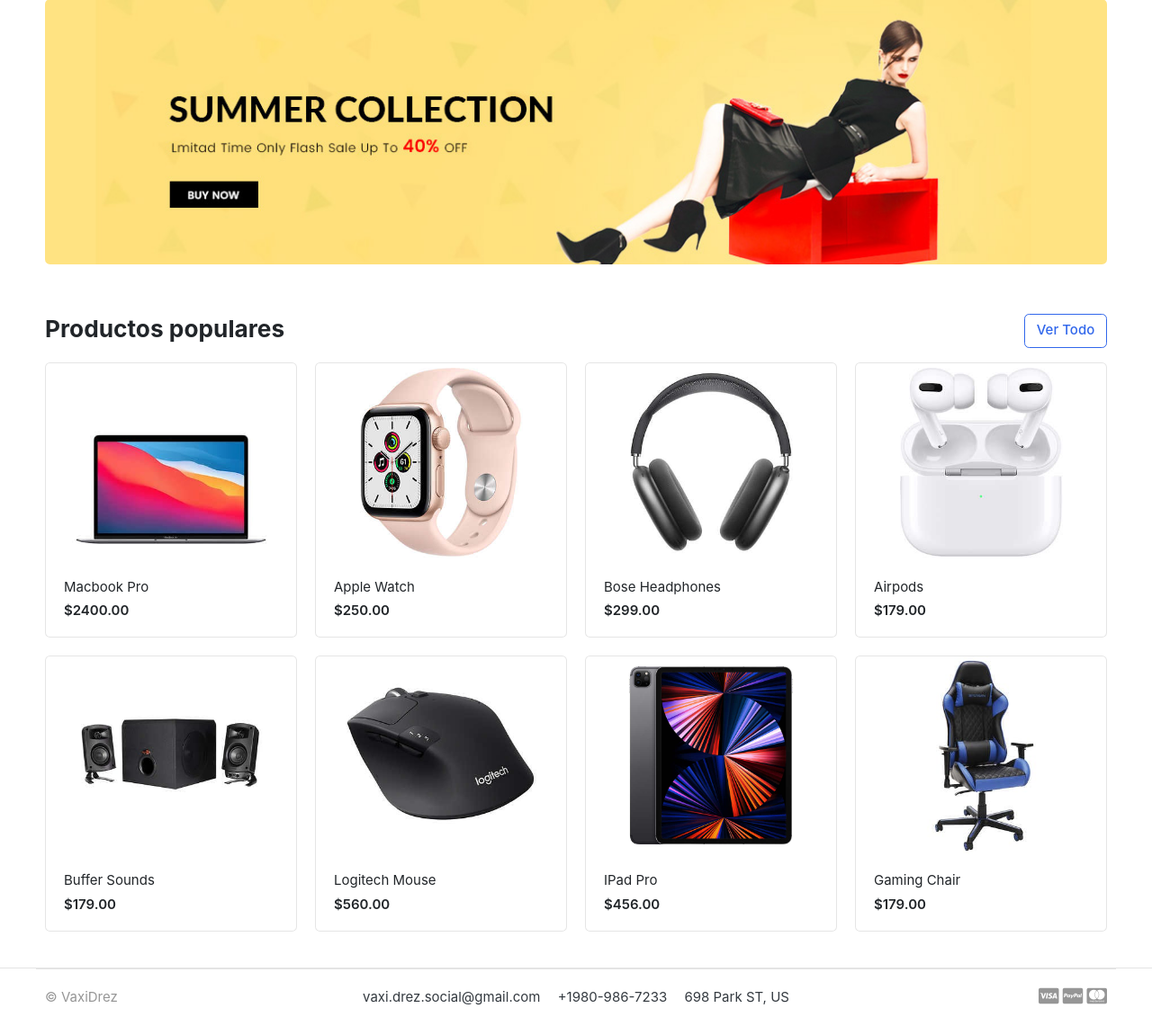
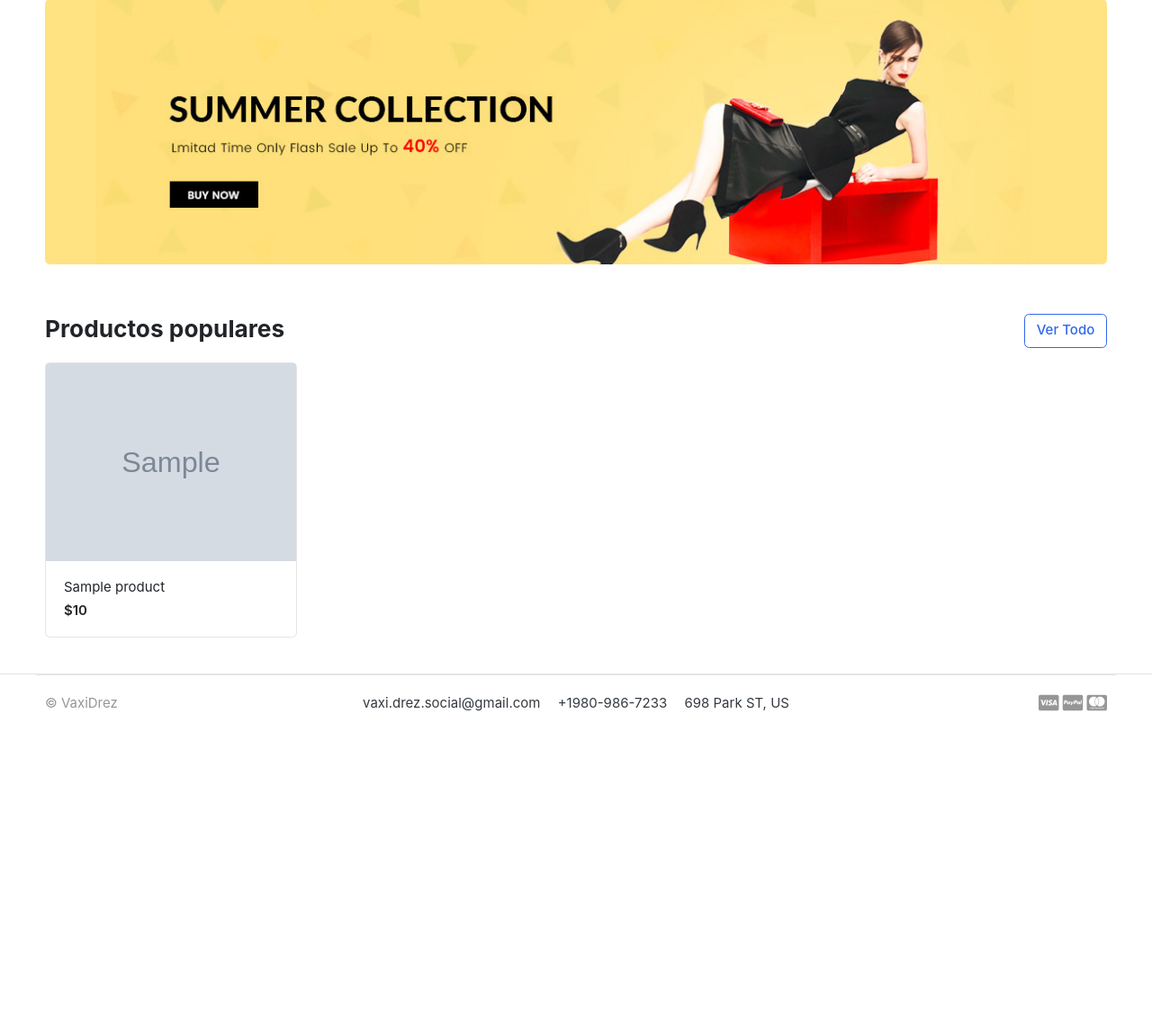
Before and after one commit to engelcituk/ecommerce-django, a Django app: page / in a window 1280 px wide. Shown: the part 139-1280 px from the top of the page at 90% size. After the commit the page ends 930 px from the top, so only its background shows below. Run offline with Django 3.2, Linux system fonts and the light colour scheme; tables that the repository leaves empty hold one stand-in row (values such as "Sample post"); grey boxes marked "Sample" are stand-in pictures; some web fonts are replaced.

Commit message:
Desplegar productos en pagina Home

```diff
--- a/ecommerce/views.py
+++ b/ecommerce/views.py
@@ -1,4 +1,11 @@
 from django.shortcuts import render
+from store.models import Product
 
 def home(request):
-    return render(request, 'home.html')
+    products = Product.objects.all().filter(is_available=True)
+
+    context = {
+        'products': products
+    }
+
+    return render(request, 'home.html', context)
--- a/store/models.py
+++ b/store/models.py
@@ -14,4 +14,4 @@ class Product( models.Model ):
     modified_date = models.DateTimeField(auto_now=True)
 
     def __str__(self):
-        return self.name
+        return self.product_name
--- a/templates/home.html
+++ b/templates/home.html
@@ -26,78 +26,19 @@
 
 
 <div class="row">
+	{% for product in products %}
 	<div class="col-md-3">
 		<div class="card card-product-grid">
-			<a href="./product-detail.html" class="img-wrap"> <img src="{% static 'images/items/1006.jpg' %}"> </a>
+			<a href="./product-detail.html" class="img-wrap"> <img src="{{product.images.url}}"> </a>
 			<figcaption class="info-wrap">
-				<a href="./product-detail.html" class="title">Macbook Pro</a>
-				<div class="price mt-1">$2400.00</div> <!-- price-wrap.// -->
+				<a href="./product-detail.html" class="title">{{product.product_name}}</a>
+				<div class="price mt-1">${{product.price}}</div> <!-- price-wrap.// -->
 			</figcaption>
 		</div>
 	</div> <!-- col.// -->
-	<div class="col-md-3">
-		<div class="card card-product-grid">
-			<a href="./product-detail.html" class="img-wrap"> <img src="{% static 'images/items/1001.jpg' %}"> </a>
-			<figcaption class="info-wrap">
-				<a href="./product-detail.html" class="title">Apple Watch</a>
-				<div class="price mt-1">$250.00</div> <!-- price-wrap.// -->
-			</figcaption>
-		</div>
-	</div> <!-- col.// -->
-	<div class="col-md-3">
-		<div class="card card-product-grid">
-			<a href="./product-detail.html" class="img-wrap"> <img src="{%static 'images/items/800.jpg'%}"> </a>
-			<figcaption class="info-wrap">
-				<a href="./product-detail.html" class="title">Bose Headphones</a>
-				<div class="price mt-1">$299.00</div> <!-- price-wrap.// -->
-			</figcaption>
-		</div>
-	</div> <!-- col.// -->
-	<div class="col-md-3">
-		<div class="card card-product-grid">
-			<a href="./product-detail.html" class="img-wrap"> <img src="{% static 'images/items/700.jpg'%}"> </a>
-			<figcaption class="info-wrap">
-				<a href="./product-detail.html" class="title">Airpods</a>
-				<div class="price mt-1">$179.00</div> <!-- price-wrap.// -->
-			</figcaption>
-		</div>
-	</div> <!-- col.// -->
-	<div class="col-md-3">
-		<div class="card card-product-grid">
-			<a href="./product-detail.html" class="img-wrap"> <img src="{% static 'images/items/400.jpg'%}"> </a>
-			<figcaption class="info-wrap">
-				<a href="./product-detail.html" class="title">Buffer Sounds</a>
-				<div class="price mt-1">$179.00</div> <!-- price-wrap.// -->
-			</figcaption>
-		</div>
-	</div> <!-- col.// -->
-	<div class="col-md-3">
-		<div class="card card-product-grid">
-			<a href="./product-detail.html" class="img-wrap"> <img src="{% static 'images/items/500.jpg'%}"> </a>
-			<figcaption class="info-wrap">
-				<a href="./product-detail.html" class="title">Logitech Mouse</a>
-				<div class="price mt-1">$560.00</div> <!-- price-wrap.// -->
-			</figcaption>
-		</div>
-	</div> <!-- col.// -->
-	<div class="col-md-3">
-		<div class="card card-product-grid">
-			<a href="./product-detail.html" class="img-wrap"> <img src="{% static 'images/items/1002.jpg' %}"> </a>
-			<figcaption class="info-wrap">
-				<a href="./product-detail.html" class="title">IPad Pro</a>
-				<div class="price mt-1">$456.00</div> <!-- price-wrap.// -->
-			</figcaption>
-		</div>
-	</div> <!-- col.// -->
-	<div class="col-md-3">
-		<div class="card card-product-grid">
-			<a href="./product-detail.html" class="img-wrap"> <img src="{% static 'images/items/1004.jpg' %}"> </a>
-			<figcaption class="info-wrap">
-				<a href="./product-detail.html" class="title">Gaming Chair</a>
-				<div class="price mt-1">$179.00</div> <!-- price-wrap.// -->
-			</figcaption>
-		</div>
-	</div> <!-- col.// -->
+	{% endfor %}
+
+
 </div> <!-- row.// -->
 
 </div><!-- container // -->
```
Also changed, not shown: media/photos/products/1.jpg (added), media/photos/products/1006.jpg (added), media/photos/products/800.jpg (added), media/photos/products/800_B8k9lNw.jpg (added).
